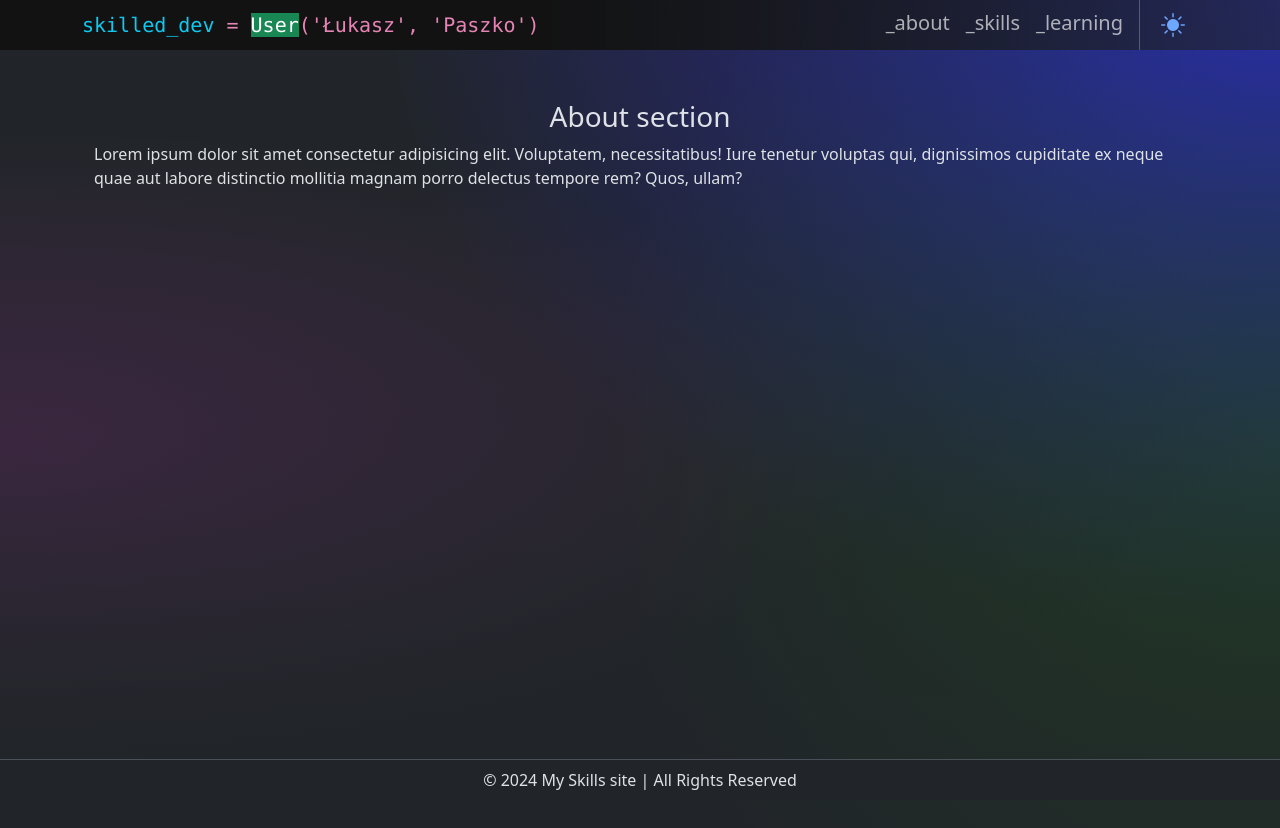
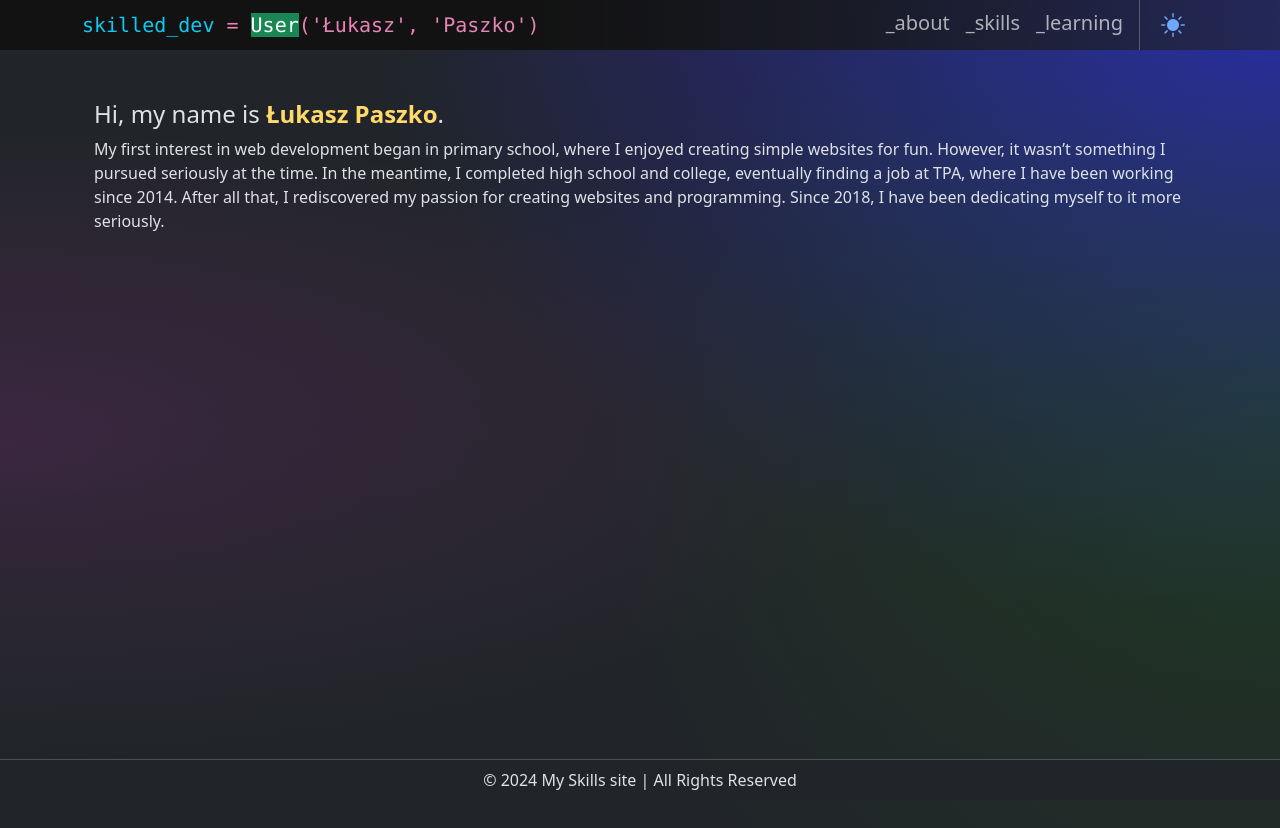
Before and after one commit to Paszczak1987/skillsSite, a plain HTML site: page index.html in a window 1280 px wide. Drawn offline with nearby package versions, Linux system fonts and the light colour scheme.

Commit message:
added content to about section

```diff
--- a/index.html
+++ b/index.html
@@ -59,11 +59,13 @@
         <div class="container h-100" id="about">
             <div class="spacer"></div>
             <div class="container">
-                <h3 class="text-center">About section</h3>
-                <p>Lorem ipsum dolor sit amet consectetur adipisicing elit. Voluptatem, necessitatibus! Iure tenetur
-                    voluptas qui, dignissimos cupiditate ex neque quae aut labore distinctio mollitia magnam porro
-                    delectus
-                    tempore rem? Quos, ullam?</p>
+                <h4 class="">Hi, my name is <span class="text-warning-emphasis"><strong>Łukasz Paszko</strong></span>.
+                </h4>
+                <p>My first interest in web development began in primary school, where I enjoyed creating simple
+                    websites for fun. However, it wasn’t something I pursued seriously at the time. In the meantime, I
+                    completed high school and college, eventually finding a job at TPA, where I have been working since
+                    2014. After all that, I rediscovered my passion for creating websites and programming. Since 2018, I
+                    have been dedicating myself to it more seriously.</p>
             </div>
         </div>
 
```
